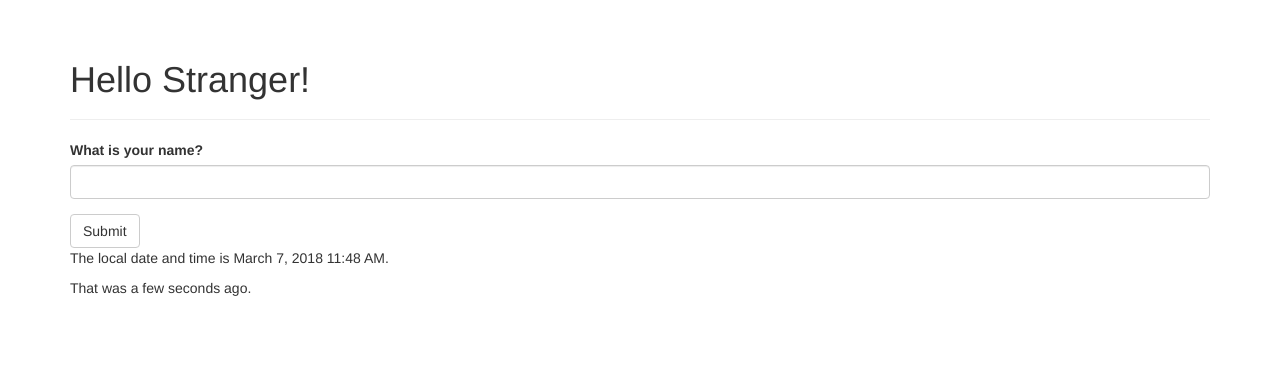
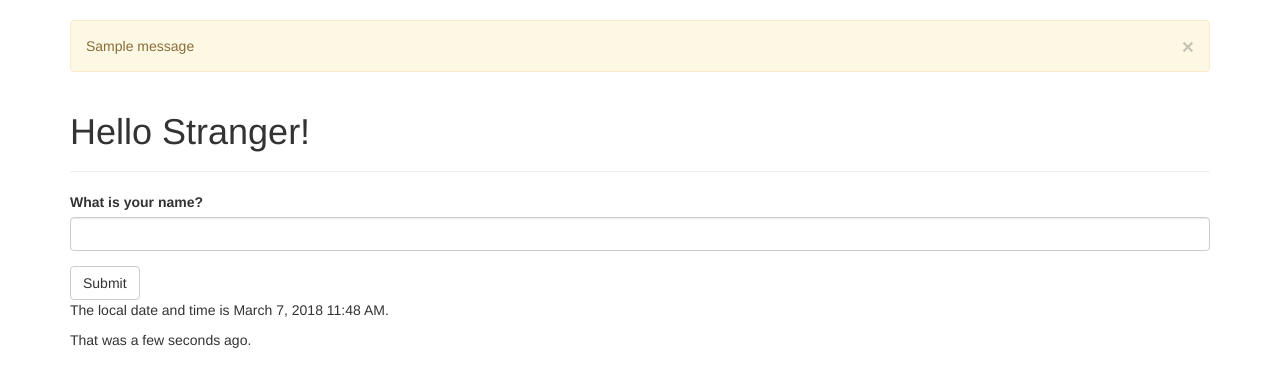
Before and after one commit to amos-hsu/flak-webapp, a Flask app: page / in a window 1280 px wide. Shown: the part 52-439 px from the top of the page. Run offline with Flask 2, Linux system fonts and the light colour scheme; one stand-in notice (Sample message) is shown; some libraries are stand-ins or nearby versions.

Commit message:
add requirements.txt

```diff
--- a/hello.py
+++ b/hello.py
@@ -1,4 +1,4 @@
-from flask import Flask, render_template, session, redirect, url_for
+from flask import Flask, render_template, session, redirect, url_for, flash
 from flask_bootstrap import Bootstrap
 from flask_moment import Moment
 from flask_wtf import FlaskForm
@@ -30,6 +30,9 @@ def internal_server_error(e):
 def index():
     form = NameForm()
     if form.validate_on_submit():
+        old_name = session.get('name')
+        if old_name is not None and old_name != form.name.data:
+            flash('Looks like you have changed your name!')
         session['name'] = form.name.data
         return redirect(url_for('index'))
     return render_template('index.html',
--- a/templates/base.html
+++ b/templates/base.html
@@ -31,6 +31,13 @@
 
 {% block content %}
 <div class="container">
+    {% for message in get_flashed_messages() %}
+    <div class="alert alert-warning">
+        <button type="button" class="close" data-dismiss="alert">&times;</button>
+        {{ message }}
+    </div>
+    {% endfor %}
+
     {% block page_content %}{% endblock %}
 </div>
 {% endblock %}
```
Also changed, not shown: requirements.txt (added, +15 -0 lines), 1 other file.
